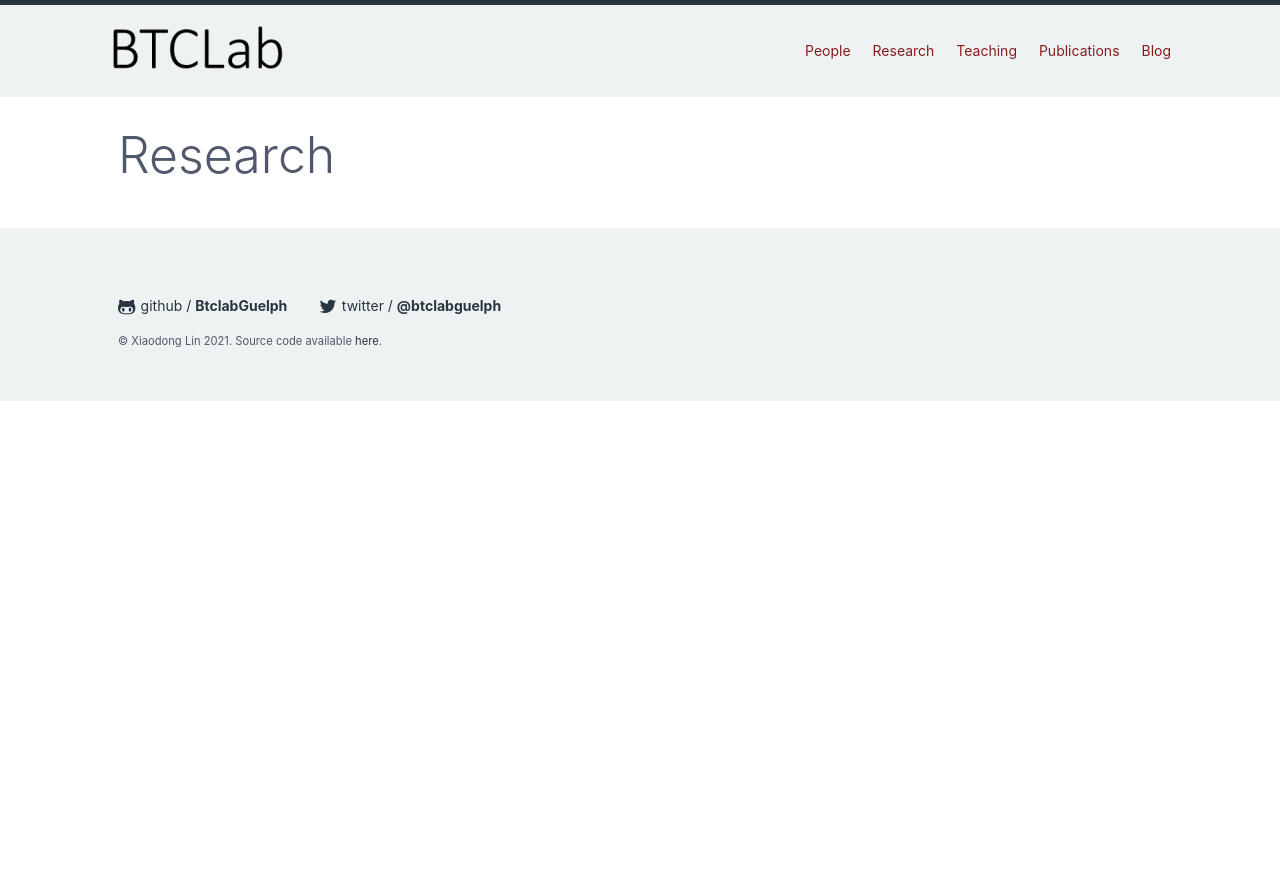
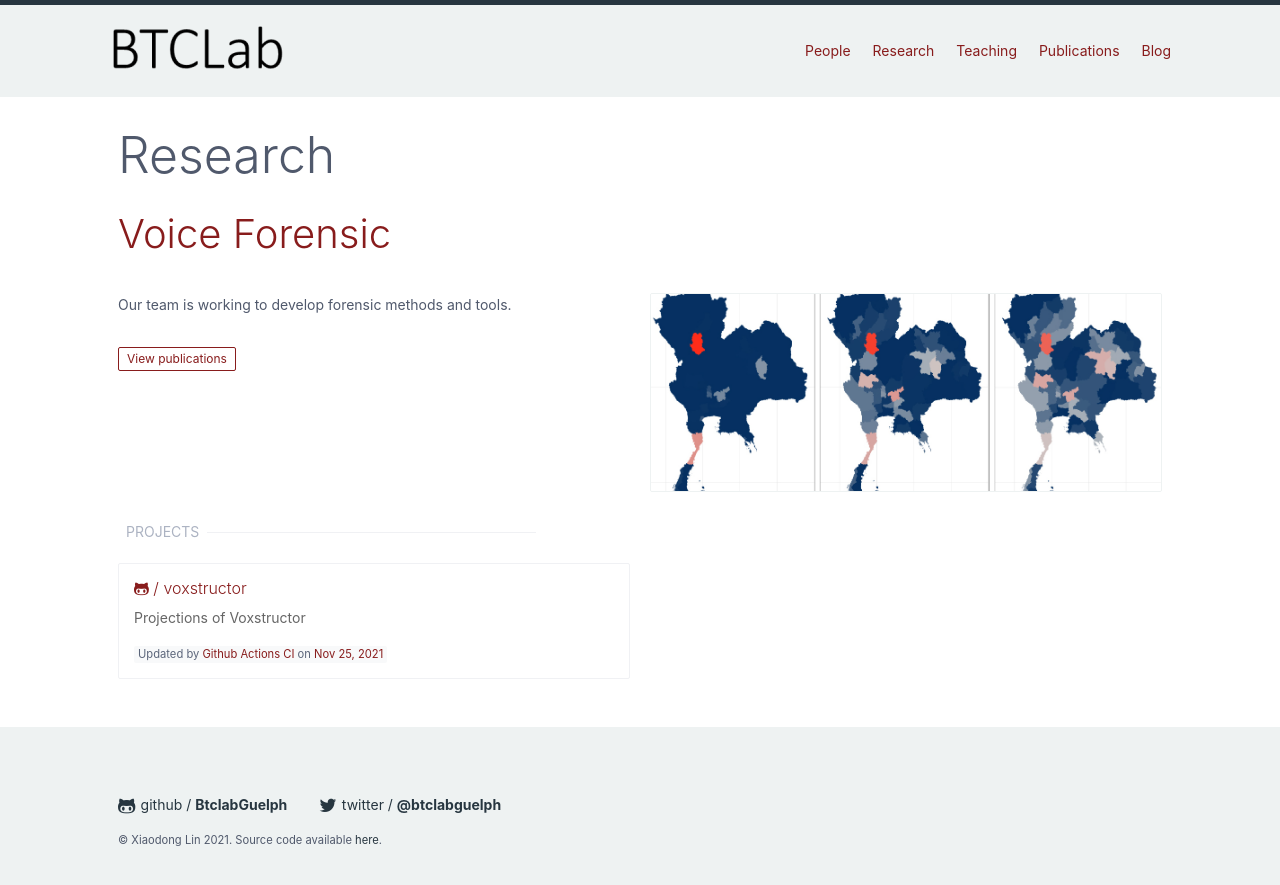
Before and after one commit to IgnisLi/IgnisLi.github.io, a Jekyll site: the page built from research.html, in a window 1280 px wide. Shown: the top 885 px of the page. Built offline with Jekyll 4.4.1, drawn with Linux system fonts in a browser that asks for light colours; nearby versions of some CDN libraries; comment, search, counter and statistics services are not loaded.

Commit message:
Update research.html

```diff
--- a/research.html
+++ b/research.html
@@ -72,3 +72,68 @@ layout: default
     {% endfor %}
   </div>
 {% endfor %}
+
+<div class="columns">
+    <div class="column col-12">
+      <a href="#01-forecasting">
+        <h2 id="01-forecasting" class="theme-title">
+          Voice Forensic
+        </h2>
+      </a>
+    </div>
+    <div class="column col-6 col-md-12">
+      <div><p>Our team is working to develop forensic methods and tools.</p>
+</div>
+
+        <br>
+        <div>
+          <a href="/publications#keywords=forecasting" class="btn btn-sm btn-default">
+            View publications
+          </a>
+        </div>
+
+    </div>
+
+    <div class="column col-6 col-md-12">
+      <img class="img-responsive theme-image" src="/images/research/map-all-narrow-zoom.jpg" alt="">
+    </div>
+  </div>
+
+<div class="project-section-divider divider" data-content="PROJECTS"></div>
+
+<div class="columns project-container">
+
+      <div class="column col-6 col-md-12">
+        <div class="card project-entry">
+          <div class="card-header">
+            <h6 class="project-title">
+
+                <a href="https://github.com/voxstructor/voxstructor"><i class="fa fa-github-alt"></i> / voxstructor</a>
+
+            </h6>
+          </div>
+          <div class="card-body project-description">
+            Projections of Voxstructor
+          </div>
+
+            <div class="card-footer">
+              <small class="label">
+                Updated by
+
+                  <a href="https://github.com/invalid-email-address">
+                    Github Actions CI
+                  </a>
+
+                on
+                <a href="https://github.com/voxstructor/voxstructor/commit/main">
+                  Nov 25, 2021
+                </a>
+              </small>
+            </div>
+
+        </div>
+      </div>
+
+
+
+  </div>
```
